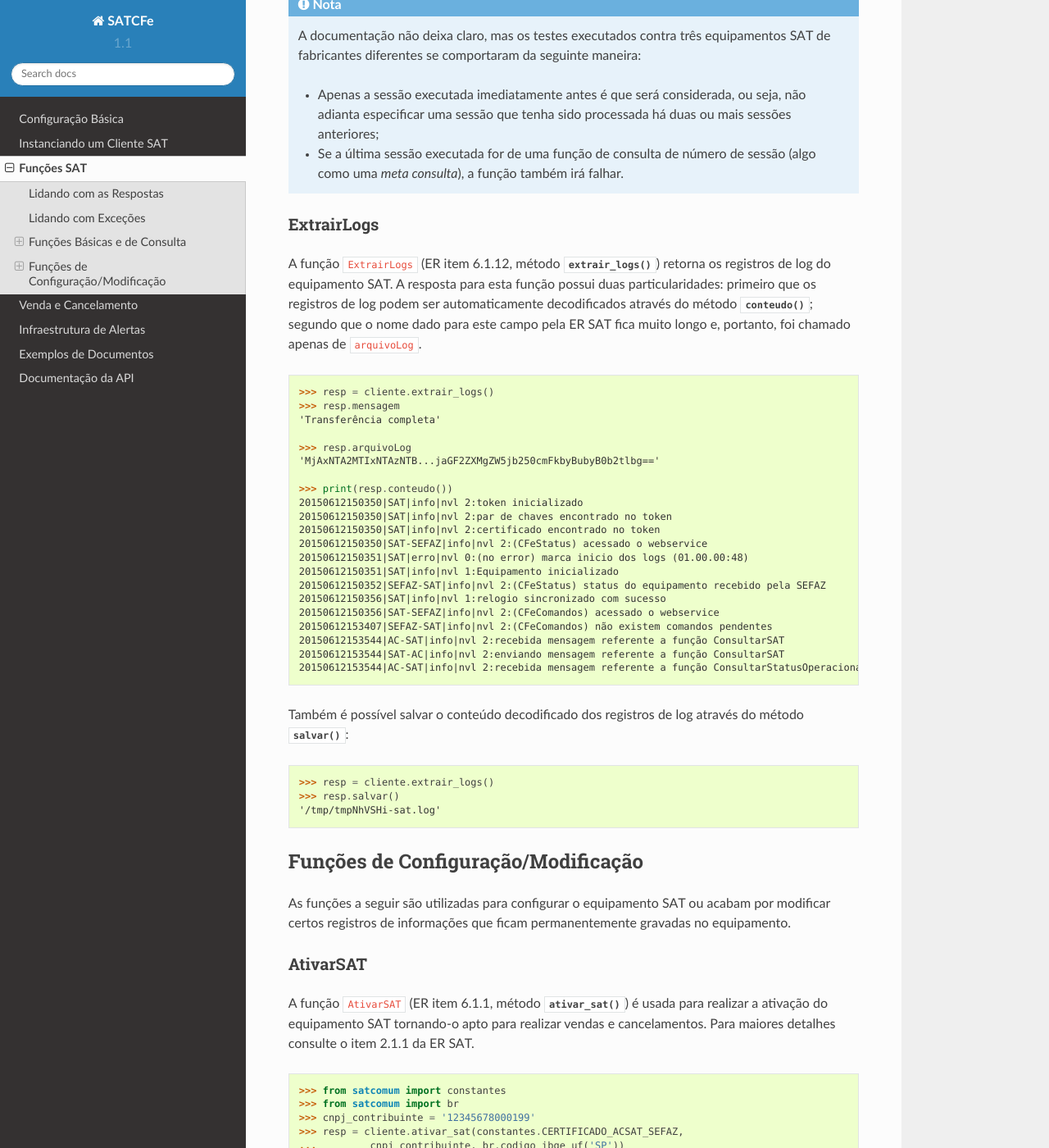
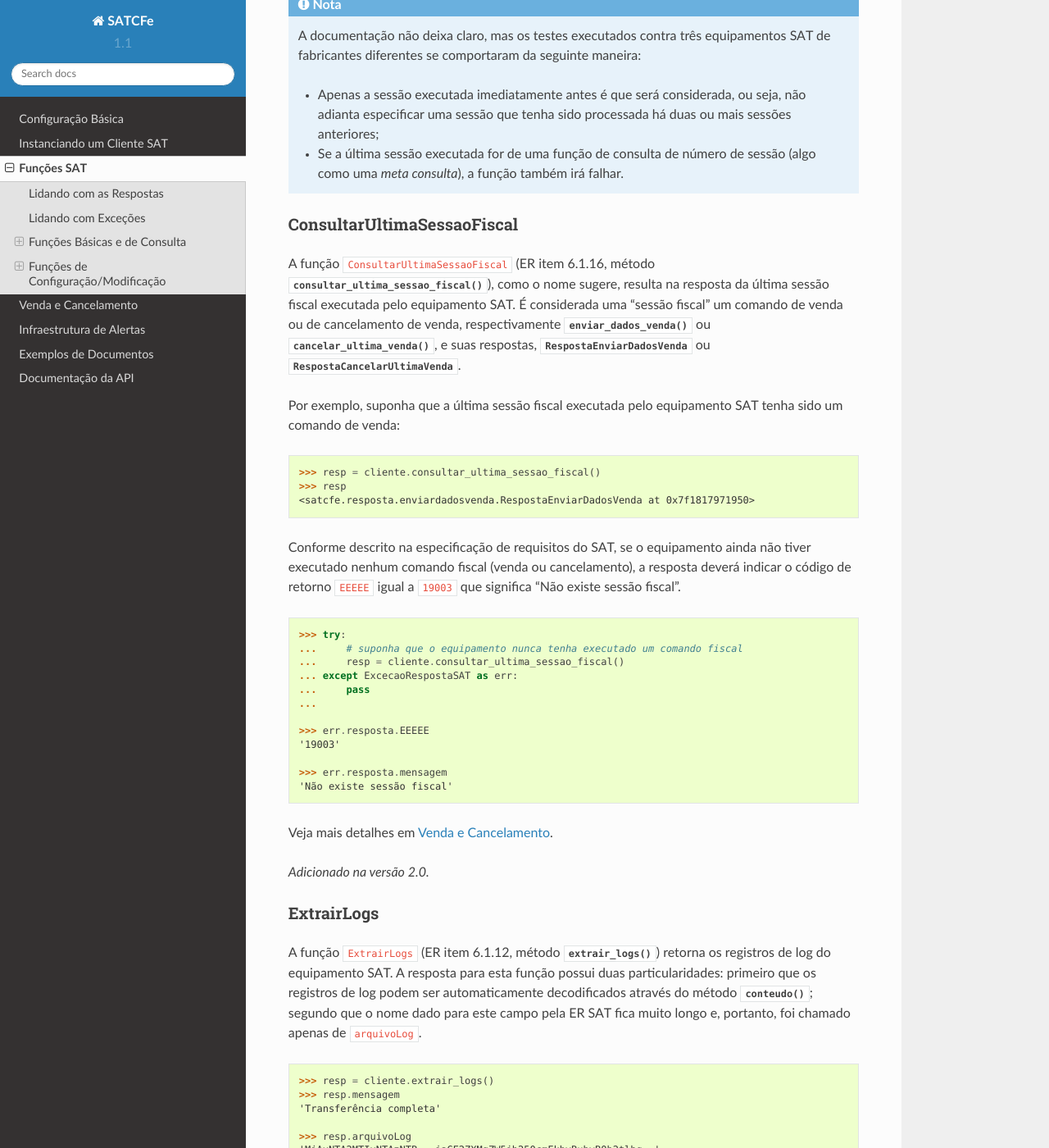
Before and after one commit to base4sistemas/satcfe, a Sphinx documentation site: the page built from docs/funcoes.rst, in a window 1280 px wide and 1400 px high, scrolled down 4750 px. Shown: the whole window at 82% size. Built offline with Sphinx 7.4.7 and the Read the Docs theme 2.0.0, drawn with Linux system fonts in a browser that asks for light colours.

Commit message:
Documentação da função ConsultarUltimaSessaoFiscal

```diff
--- a/docs/funcoes.rst
+++ b/docs/funcoes.rst
@@ -273,6 +273,54 @@ será a resposta de um cancelamento, resultando em uma instância de
       sessão (algo como uma *meta consulta*), a função também irá falhar.
 
 
+ConsultarUltimaSessaoFiscal
+~~~~~~~~~~~~~~~~~~~~~~~~~~~
+
+A função ``ConsultarUltimaSessaoFiscal`` (ER item 6.1.16, método
+:meth:`~satcfe.clientelocal.ClienteSATLocal.consultar_ultima_sessao_fiscal`),
+como o nome sugere, resulta na resposta da última sessão fiscal executada pelo
+equipamento SAT. É considerada uma "sessão fiscal" um comando de venda ou de
+cancelamento de venda, respectivamente
+:meth:`~satcfe.clientelocal.ClienteSATLocal.enviar_dados_venda` ou
+:meth:`~satcfe.clientelocal.ClienteSATLocal.cancelar_ultima_venda`, e suas
+respostas,
+:class:`~satcfe.resposta.enviardadosvenda.RespostaEnviarDadosVenda` ou
+:class:`~satcfe.resposta.cancelarultimavenda.RespostaCancelarUltimaVenda`.
+
+Por exemplo, suponha que a última sessão fiscal executada pelo equipamento SAT
+tenha sido um comando de venda:
+
+.. sourcecode:: python
+
+    >>> resp = cliente.consultar_ultima_sessao_fiscal()
+    >>> resp
+    <satcfe.resposta.enviardadosvenda.RespostaEnviarDadosVenda at 0x7f1817971950>
+
+Conforme descrito na especificação de requisitos do SAT, se o equipamento ainda
+não tiver executado nenhum comando fiscal (venda ou cancelamento), a resposta
+deverá indicar o código de retorno ``EEEEE`` igual a ``19003`` que significa
+"Não existe sessão fiscal".
+
+.. sourcecode:: python
+
+    >>> try:
+    ...     # suponha que o equipamento nunca tenha executado um comando fiscal
+    ...     resp = cliente.consultar_ultima_sessao_fiscal()
+    ... except ExcecaoRespostaSAT as err:
+    ...     pass
+    ...
+
+    >>> err.resposta.EEEEE
+    '19003'
+
+    >>> err.resposta.mensagem
+    'Não existe sessão fiscal'
+
+Veja mais detalhes em :ref:`venda-e-cancelamento`.
+
+.. versionadded:: 2.0
+
+
 ExtrairLogs
 ~~~~~~~~~~~
 
```
